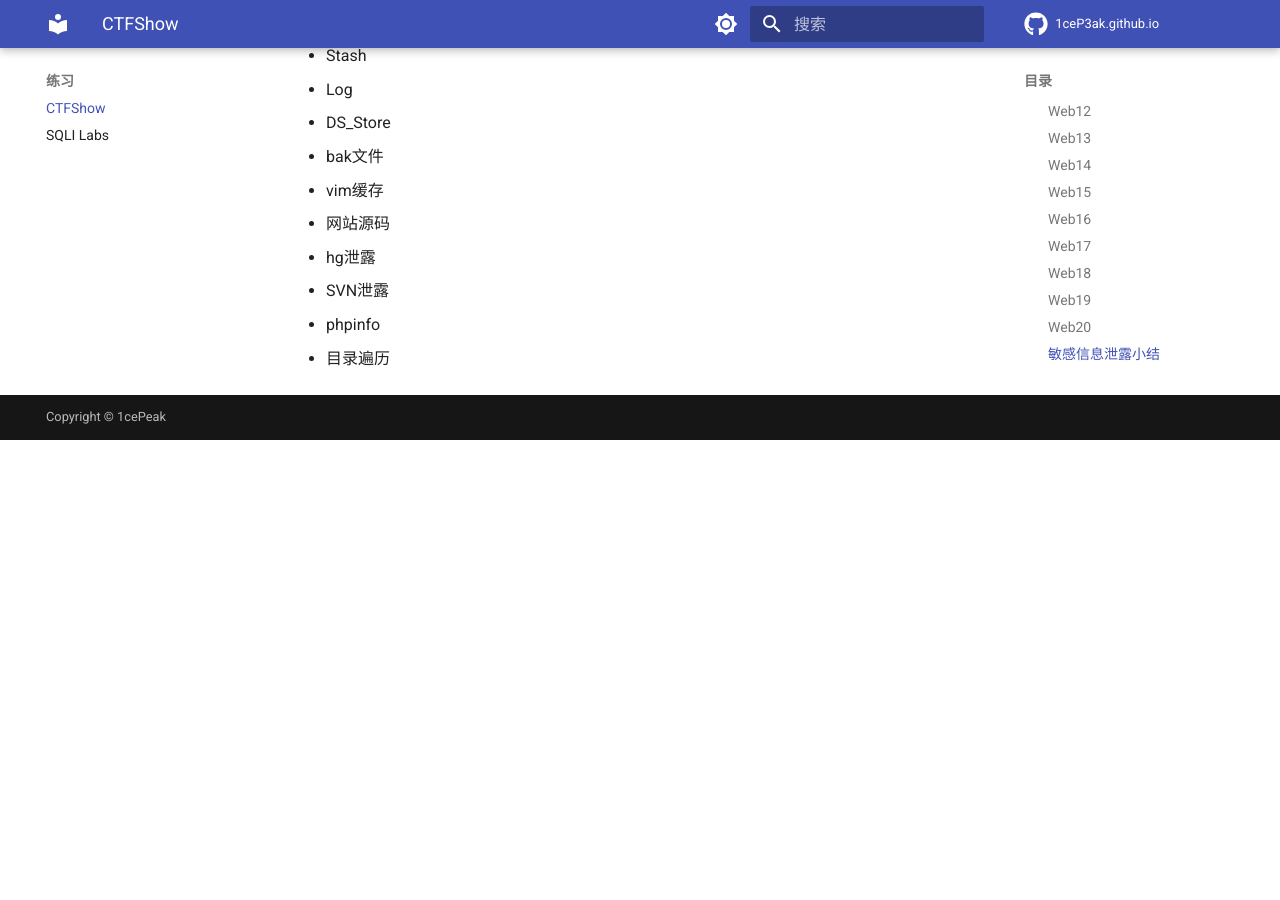
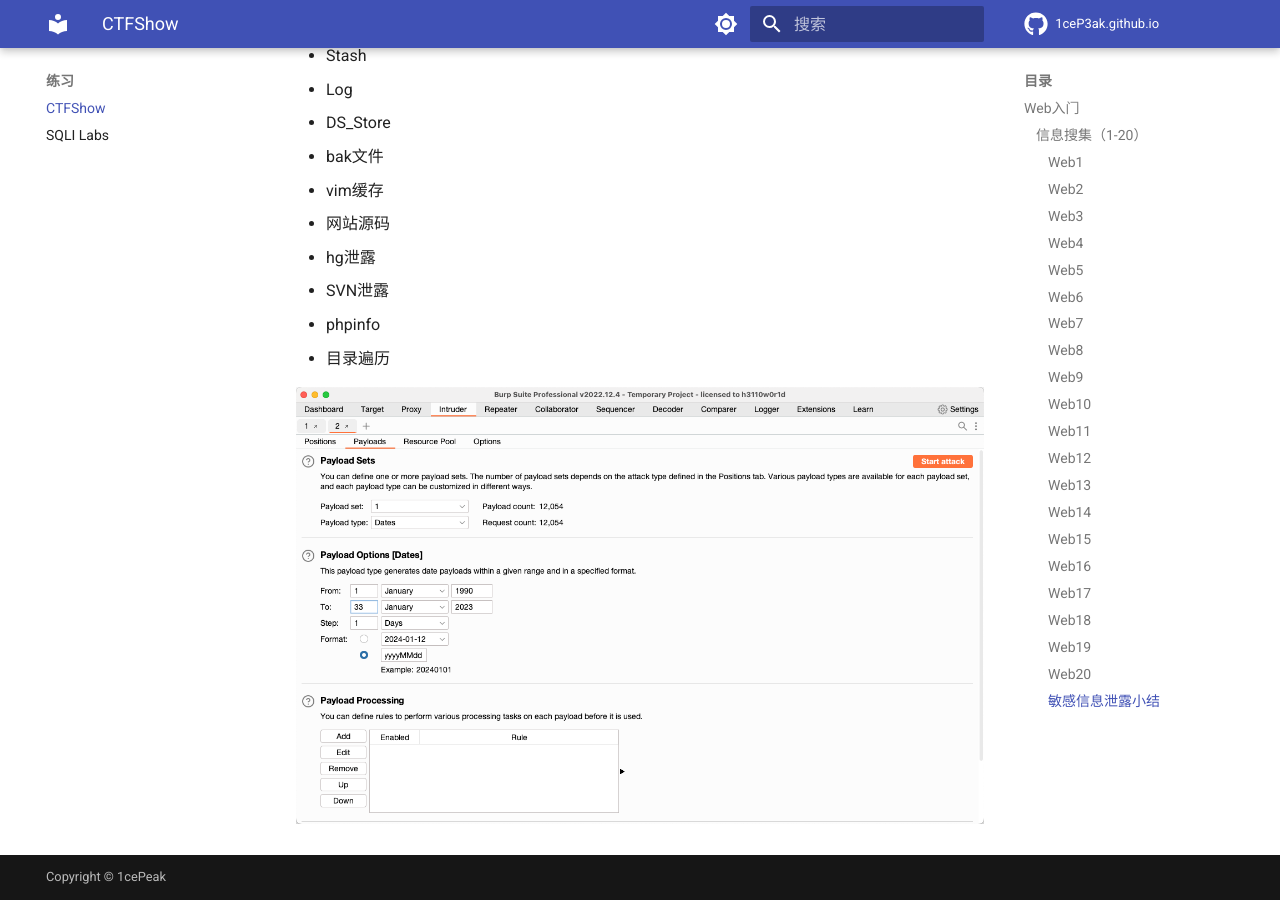
Before and after one commit to 1ceP3ak/WebSecurity, an MkDocs documentation site: the page built from docs/CTF/CTFShow/CTFShow.md, in a window 1280 px wide and 900 px high, scrolled down 3676 px. Built offline with MkDocs 1.6.1 and Material for MkDocs 9.7.7, drawn with Linux system fonts in a browser that asks for light colours; comment, search, counter and statistics services are not loaded; before the commit the page ends 4116 px from its top, so only the background shows below that; some of the changed lines change nothing that is shown.

Commit message:
CTFShow Challenge

```diff
--- a/docs/CTF/CTFShow.md
+++ b/docs/CTF/CTFShow/CTFShow.md
@@ -198,3 +198,5 @@
 - SVN泄露
 - phpinfo
 - 目录遍历
+
+![image-20240112164426389](img/image-20240112164426389.png)
--- a/mkdocs.yml
+++ b/mkdocs.yml
@@ -61,7 +61,7 @@
 nav:
   - "index.md"
   - 练习:
-    - CTFShow: "CTF/CTFShow.md"
+    - CTFShow: "CTF/CTFShow/CTFShow.md"
     - SQLI Labs: "CTF/SQLI Labs.md"
   - PHP:
     - PHP基础: "PHP/PHPStudy.md"
```
Also changed, not shown: docs/CTF/CTFShow/img/image-20240112164426389.png (added), 2 other files.
